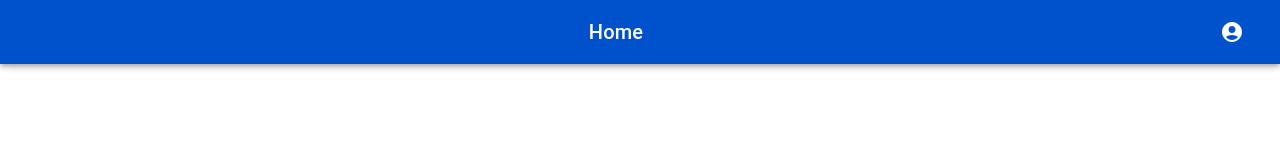
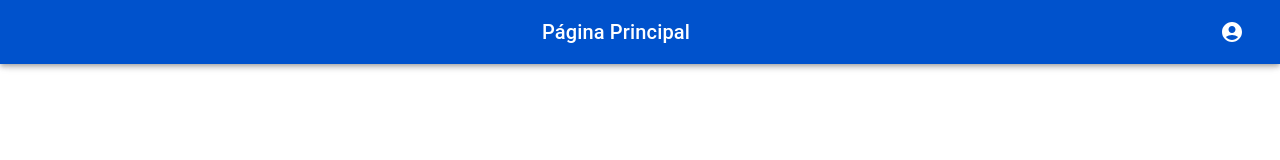
Before and after one commit to RankCode-Company/IM-Management-FE, a React (Vite) app: page / in a window 1280 px wide. Shown: the top 160 px of the page. Built offline with nearby package versions, Linux system fonts and the light colour scheme.

Commit message:
Updated to use translations

```diff
--- a/src/components/LoadingComponent.tsx
+++ b/src/components/LoadingComponent.tsx
@@ -16,13 +16,16 @@ const LoadingComponent = () => {
     //Change the title thats being used in the app bar
     switch (location.pathname) {
       case "/":
-        setPageTitle("Home");
+        setPageTitle("home.title");
         break;
       case "/about":
-        setPageTitle("About Us");
+        setPageTitle("about.title");
         break;
       case "/login":
         setPageTitle("Log In");
+        break;
+      case "/orders":
+        setPageTitle("orders.title");
         break;
       case "/register":
         setPageTitle("Register");
```
